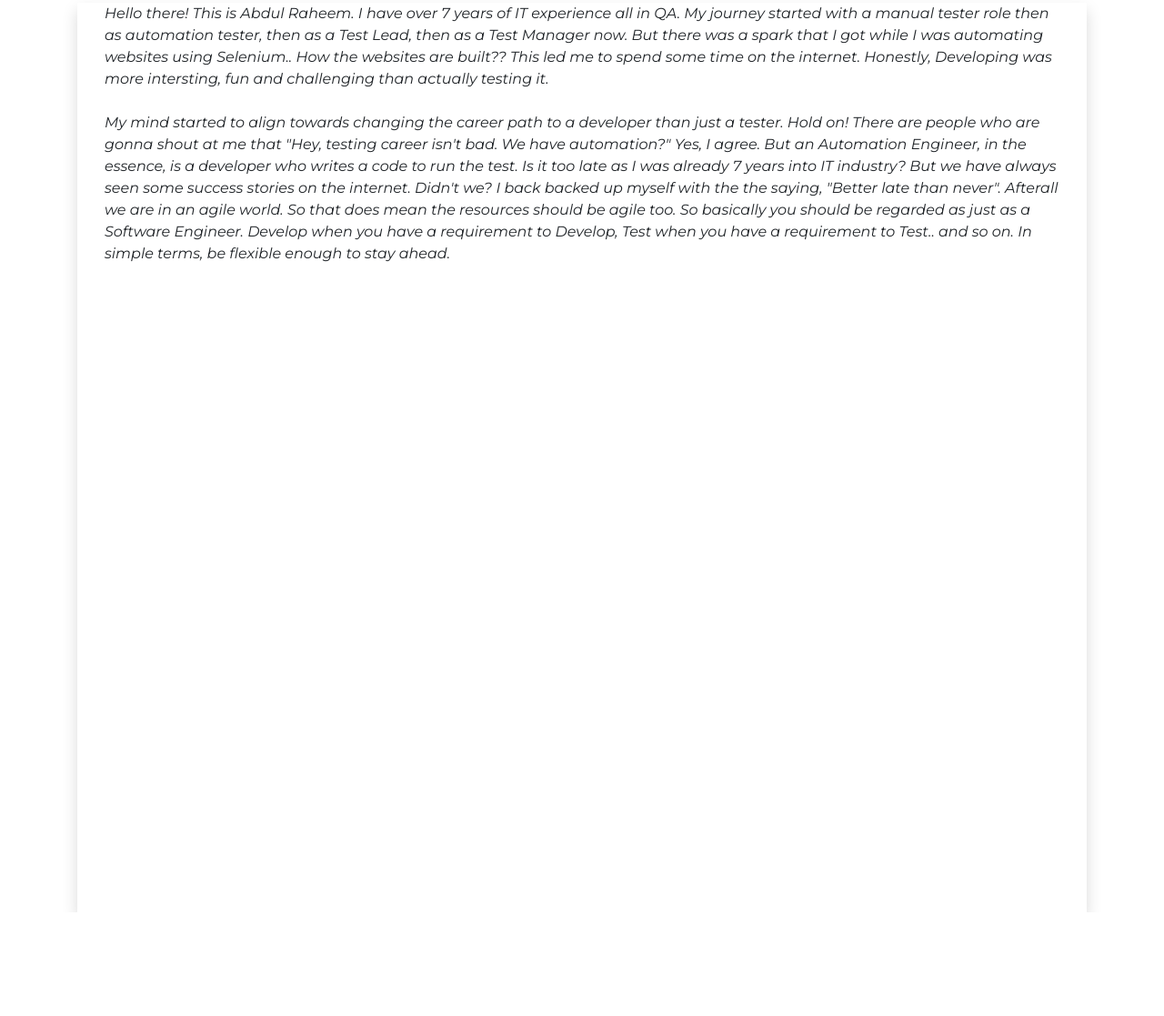
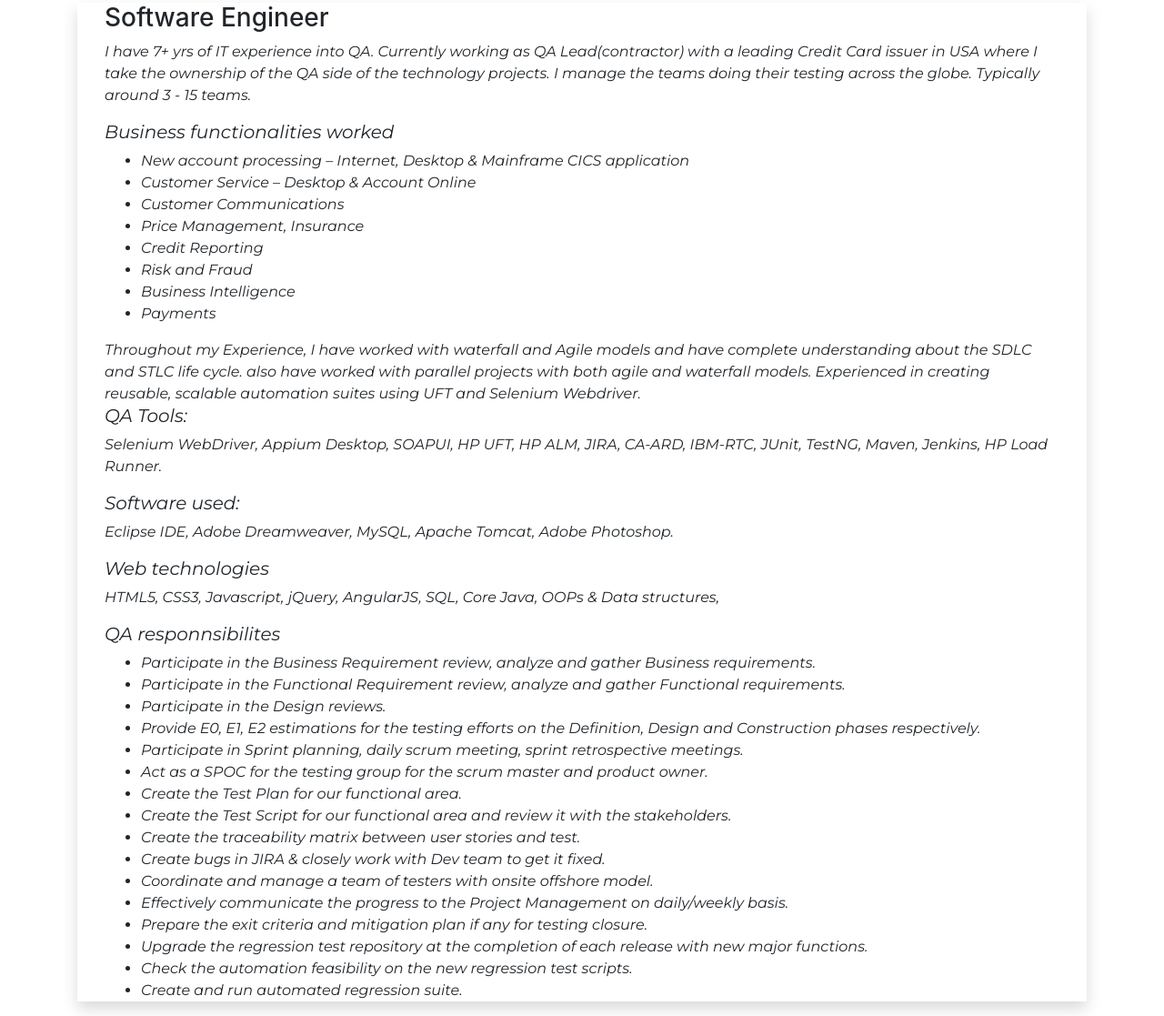
Before and after one commit to abdulraheem1989/sample, a website: page index.html at #/home in a window 1280 px wide. Shown: the part 124-1241 px from the top of the page at 91% size. Before the commit the page ends 1127 px from the top, so only its background shows below. Drawn offline with nearby package versions, Linux system fonts and the light colour scheme; some packages are replaced by stand-ins of ours.

Commit message:
homepage_update

```diff
--- a/index.html
+++ b/index.html
@@ -16,7 +16,7 @@
 
   </style>
   <body>
-    <h1 class="text-center">Journey to Dev!!</h1>
+    <h1 class="text-center">QA to Dev!!</h1>
 
     <div ng-view></div>
   </body>
--- a/pages/home.html
+++ b/pages/home.html
@@ -3,18 +3,64 @@
   <hr>
   <div class="container shadow" style="min-height:1000px;">
     <div class="container">
+      <h3>Software Engineer</h3>
     <section>
-      Hello there! This is Abdul Raheem. I have over 7 years of IT experience all in QA. My journey started with a manual tester role then as automation tester, then as a Test Lead, then as a Test Manager now.
-      But there was a spark that I got while I was automating websites using Selenium.. How the websites are built?? This led me to spend some time on the internet.
-      Honestly, Developing was more intersting, fun and challenging than actually testing it.
-    </section>
-    <br>
-    <section>
-      My mind started to align towards changing the career path to a developer than just a tester. Hold on! There are people who are gonna shout at me that "Hey, testing career isn't bad. We have automation?"
-      Yes, I agree. But an Automation Engineer, in the essence, is a developer who writes a code to run the test.
-      Is it too late as I was already 7 years into IT industry? But we have always seen some success stories on the internet. Didn't we? I back backed up myself with the the saying, "Better late than never".
-      Afterall we are in an agile world. So that does mean the resources should be agile too. So basically you should be regarded as just as a Software Engineer. Develop when you have a requirement to Develop,
-      Test when you have a requirement to Test.. and so on. In simple terms, be flexible enough to stay ahead.
+      <p>
+        I have 7+ yrs of IT experience into QA. Currently working as QA Lead(contractor) with a leading Credit Card issuer in USA where I take the ownership of the QA side of the technology projects. I manage the teams doing their testing across the globe. Typically around 3 - 15 teams.
+      </p>
+      <h5>
+      Business functionalities worked
+      </h5>
+      <ul>
+        <li>New account processing – Internet, Desktop & Mainframe CICS application</li>
+        <li>Customer Service – Desktop &  Account Online</li>
+        <li>Customer Communications</li>
+        <li>Price Management, Insurance</li>
+        <li>Credit Reporting</li>
+        <li>Risk and Fraud</li>
+        <li>Business Intelligence</li>
+        <li>Payments</li>
+      </ul>
+
+      Throughout my Experience, I have worked with waterfall and Agile models and have complete understanding about the SDLC and STLC life cycle. also have worked with parallel projects with both agile and waterfall models. Experienced in creating reusable, scalable automation suites using UFT and Selenium Webdriver.
+
+      <h5>QA Tools:</h5>
+      <p>Selenium WebDriver, Appium Desktop, SOAPUI, HP UFT, HP ALM, JIRA, CA-ARD, IBM-RTC,
+      JUnit, TestNG,  Maven, Jenkins, HP Load Runner.</p>
+      <h5>
+        Software used:
+      </h5>
+      <p>
+        Eclipse IDE, Adobe Dreamweaver, MySQL, Apache Tomcat, Adobe Photoshop.
+      </p>
+
+      <h5>Web technologies</h5>
+      <p>
+        HTML5, CSS3, Javascript, jQuery, AngularJS, SQL, Core Java, OOPs & Data structures,
+      </p>
+
+      <h5>QA responnsibilites</h5>
+      <section>
+
+        <ul>
+          <li>Participate in the Business Requirement review, analyze and gather Business requirements.</li>
+          <li>Participate in the Functional Requirement review, analyze and gather Functional requirements.</li>
+          <li>Participate in the Design reviews.</li>
+          <li>Provide E0, E1, E2 estimations for the testing efforts on the Definition, Design and Construction phases respectively.</li>
+          <li>Participate in Sprint planning, daily scrum meeting, sprint retrospective meetings.</li>
+          <li>Act as a SPOC for the testing group for the scrum master and product owner.</li>
+          <li>Create the Test Plan for our functional area.</li>
+          <li>Create the Test Script for our functional area and review it with the stakeholders.</li>
+          <li>Create the traceability matrix between user stories and test.</li>
+          <li>Create bugs in JIRA & closely work with Dev team to get it fixed.</li>
+          <li>Coordinate and manage a team of testers with onsite offshore model.</li>
+          <li>Effectively communicate the progress to the Project Management on daily/weekly basis.</li>
+          <li>Prepare the exit criteria and mitigation plan if any for testing closure.</li>
+          <li>Upgrade the regression test repository at the completion of each release with new major functions.</li>
+          <li>Check the automation feasibility on the new regression test scripts.</li>
+          <li>Create and run automated regression suite.</li>
+        </ul>
+      </section>
     </section>
   </div>
 </div>
```
